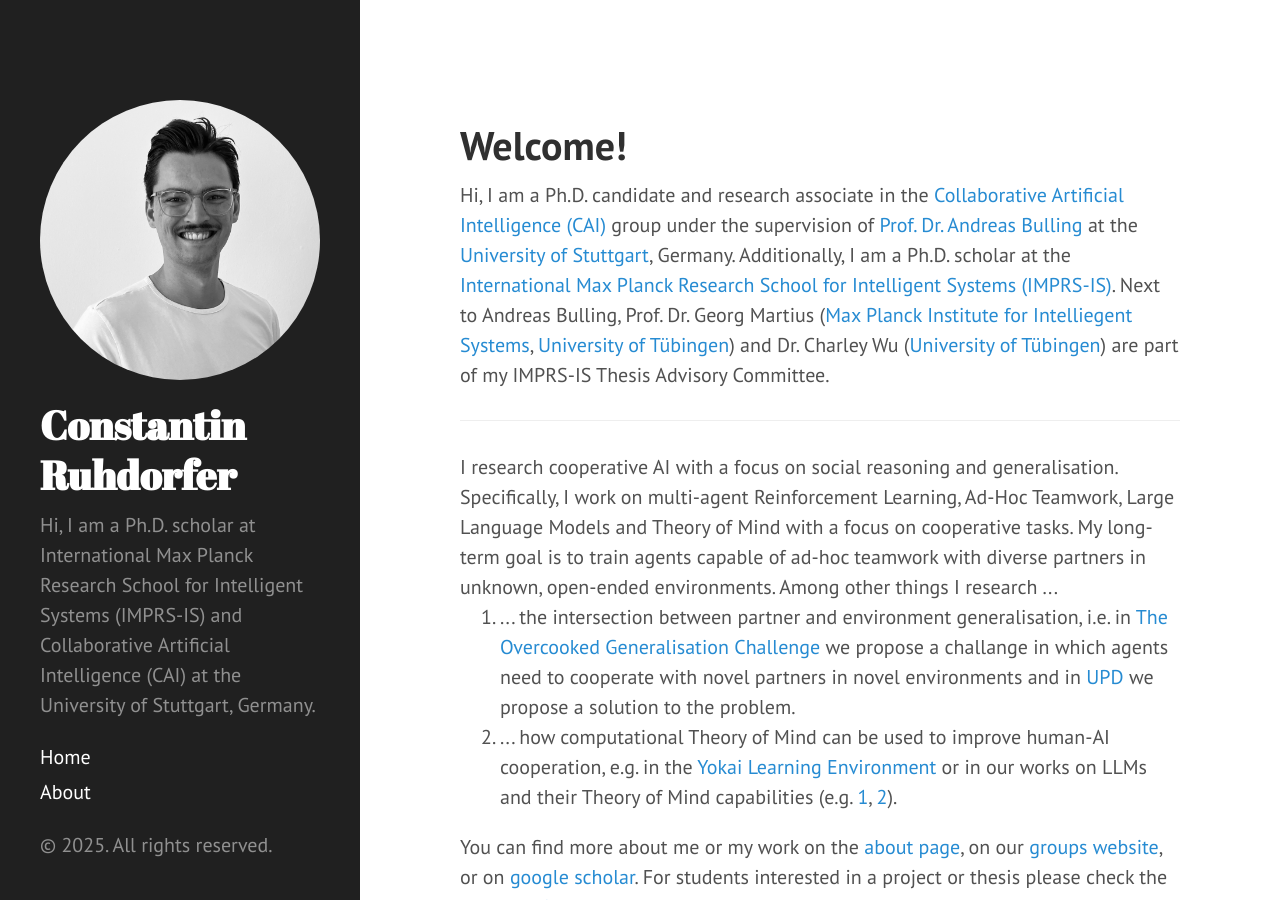
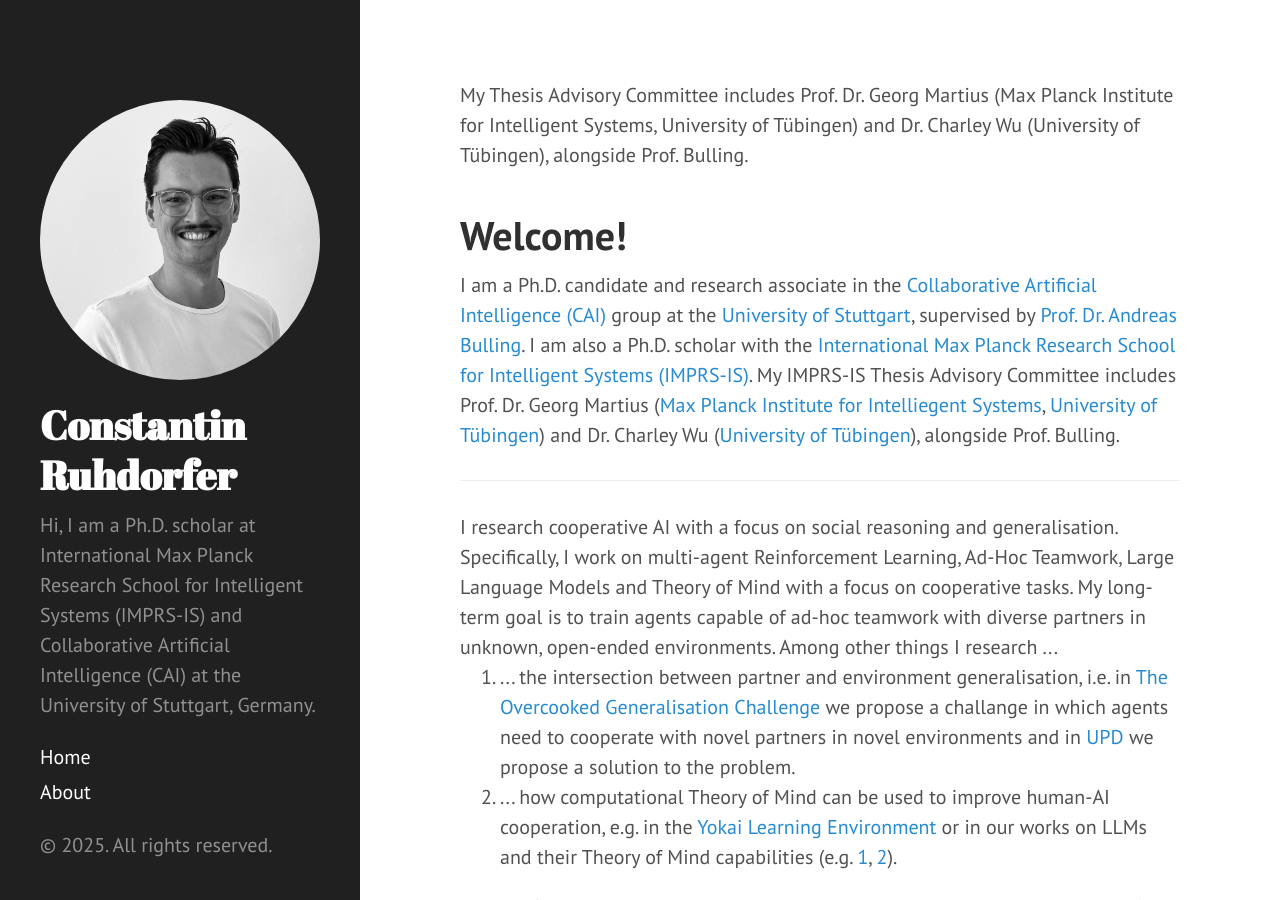
Before and after one commit to ConstantinRuhdorfer/constantinruhdorfer.github.io, a Jekyll site: the page built from index.html, in a window 1280 px wide and 900 px high. Built offline with Jekyll 4.4.1, drawn with Linux system fonts in a browser that asks for light colours; the list of posts is cut into pages by our own code.

Commit message:
Update index.html

```diff
--- a/index.html
+++ b/index.html
@@ -3,11 +3,13 @@
 title: Home
 ---
 
+My Thesis Advisory Committee includes Prof. Dr. Georg Martius (Max Planck Institute for Intelligent Systems, University of Tübingen) and Dr. Charley Wu (University of Tübingen), alongside Prof. Bulling.
+
 <h1 class="post-title">Welcome!</h1>
 
-Hi, I am a Ph.D. candidate and research associate in the <a href="https://www.collaborative-ai.org/">Collaborative Artificial Intelligence (CAI)</a> group under the supervision of <a href="https://www.collaborative-ai.org/people/bulling/">Prof. Dr. Andreas Bulling</a> at the <a href="https://www.uni-stuttgart.de">University of Stuttgart</a>, Germany.
-Additionally, I am a Ph.D. scholar at the <a href="https://imprs.is.mpg.de"> International Max Planck Research School for Intelligent Systems (IMPRS-IS)</a>.
-Next to Andreas Bulling, Prof. Dr. Georg Martius (<a href="https://is.mpg.de/person/gmartius">Max Planck Institute for Intelliegent Systems</a>, <a href="https://uni-tuebingen.de/fakultaeten/mathematisch-naturwissenschaftliche-fakultaet/fachbereiche/informatik/lehrstuehle/distributed-intelligence/team/prof-dr-georg-martius/">University of Tübingen</a>) and Dr. Charley Wu (<a href="https://uni-tuebingen.de/en/research/core-research/cluster-of-excellence-machine-learning/research/research/cluster-research-groups/research-groups/human-and-machine-cognition/">University of Tübingen</a>) are part of my IMPRS-IS Thesis Advisory Committee.
+I am a Ph.D. candidate and research associate in the <a href="https://www.collaborative-ai.org/">Collaborative Artificial Intelligence (CAI)</a> group at the <a href="https://www.uni-stuttgart.de">University of Stuttgart</a>, supervised by <a href="https://www.collaborative-ai.org/people/bulling/">Prof. Dr. Andreas Bulling</a>.
+I am also a Ph.D. scholar with the <a href="https://imprs.is.mpg.de"> International Max Planck Research School for Intelligent Systems (IMPRS-IS)</a>.
+My IMPRS-IS Thesis Advisory Committee includes Prof. Dr. Georg Martius (<a href="https://is.mpg.de/person/gmartius">Max Planck Institute for Intelliegent Systems</a>, <a href="https://uni-tuebingen.de/fakultaeten/mathematisch-naturwissenschaftliche-fakultaet/fachbereiche/informatik/lehrstuehle/distributed-intelligence/team/prof-dr-georg-martius/">University of Tübingen</a>) and Dr. Charley Wu (<a href="https://uni-tuebingen.de/en/research/core-research/cluster-of-excellence-machine-learning/research/research/cluster-research-groups/research-groups/human-and-machine-cognition/">University of Tübingen</a>), alongside Prof. Bulling.
 
 <br>
 <hr>
```
